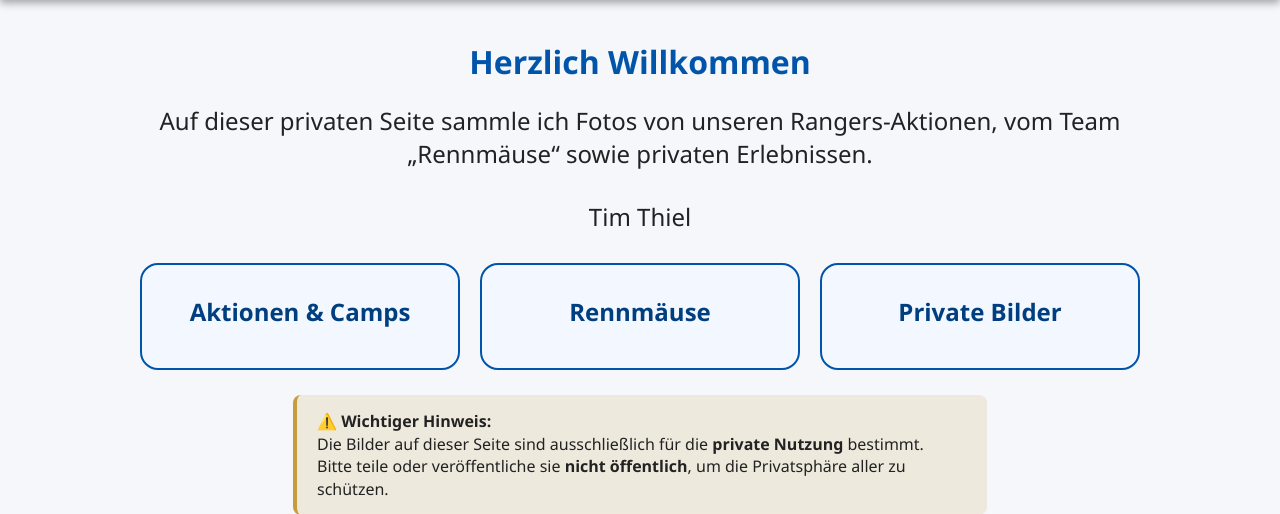
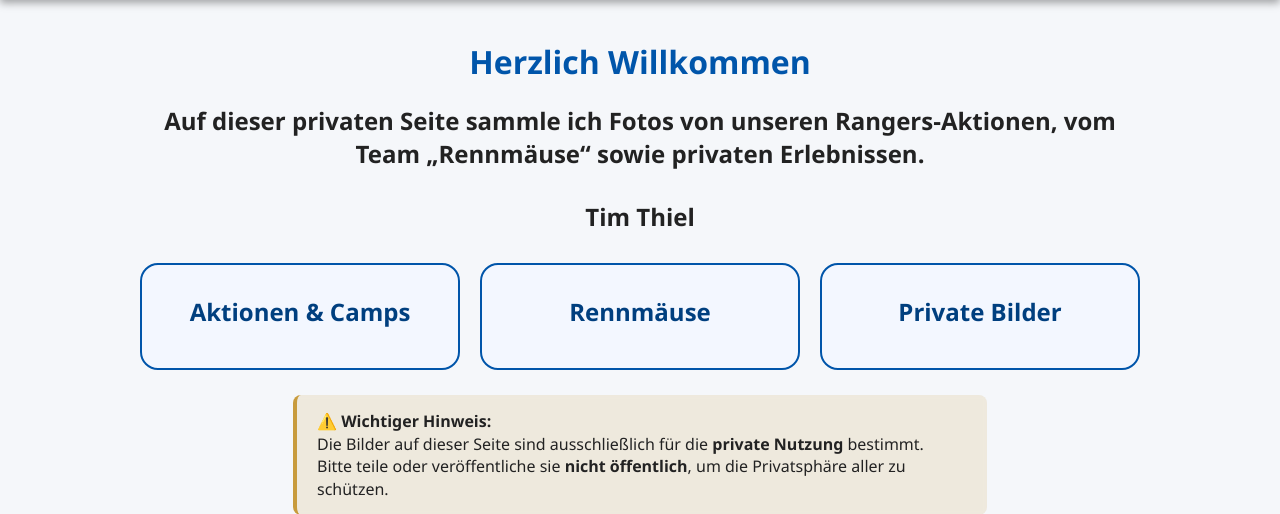
Before and after one commit to Tim-Thiel/r-rangers-test, a PHP site: page / in a window 1280 px wide. Shown: the part 71-585 px from the top of the page. Run offline with PHP 8.4, Linux system fonts and the light colour scheme.

Commit message:
Update style.css

```diff
--- a/css/style.css
+++ b/css/style.css
@@ -249,7 +249,7 @@ footer {
 
 .intro-text {
     color: var(--text-dark) !important; /* Setzt die Farbe auf Schwarz */
-    font-weight: 400; /* Optional: Macht den Text weniger fett, wenn gewünscht */
+    font-weight: 700; /* Optional: Macht den Text weniger fett, wenn gewünscht */
     margin-bottom: 30px; /* Optional: Fügt etwas Abstand nach dem Namen ein */
 }
 
```
